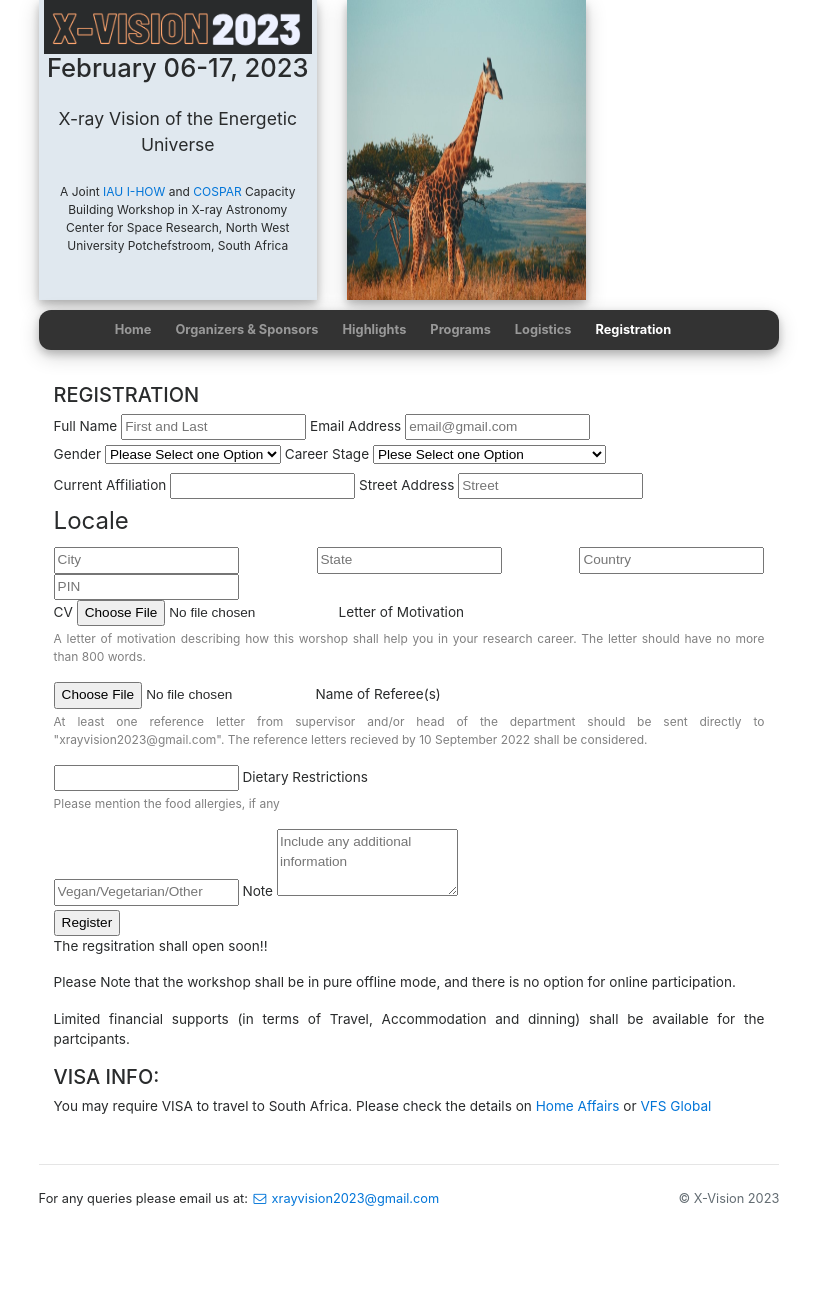
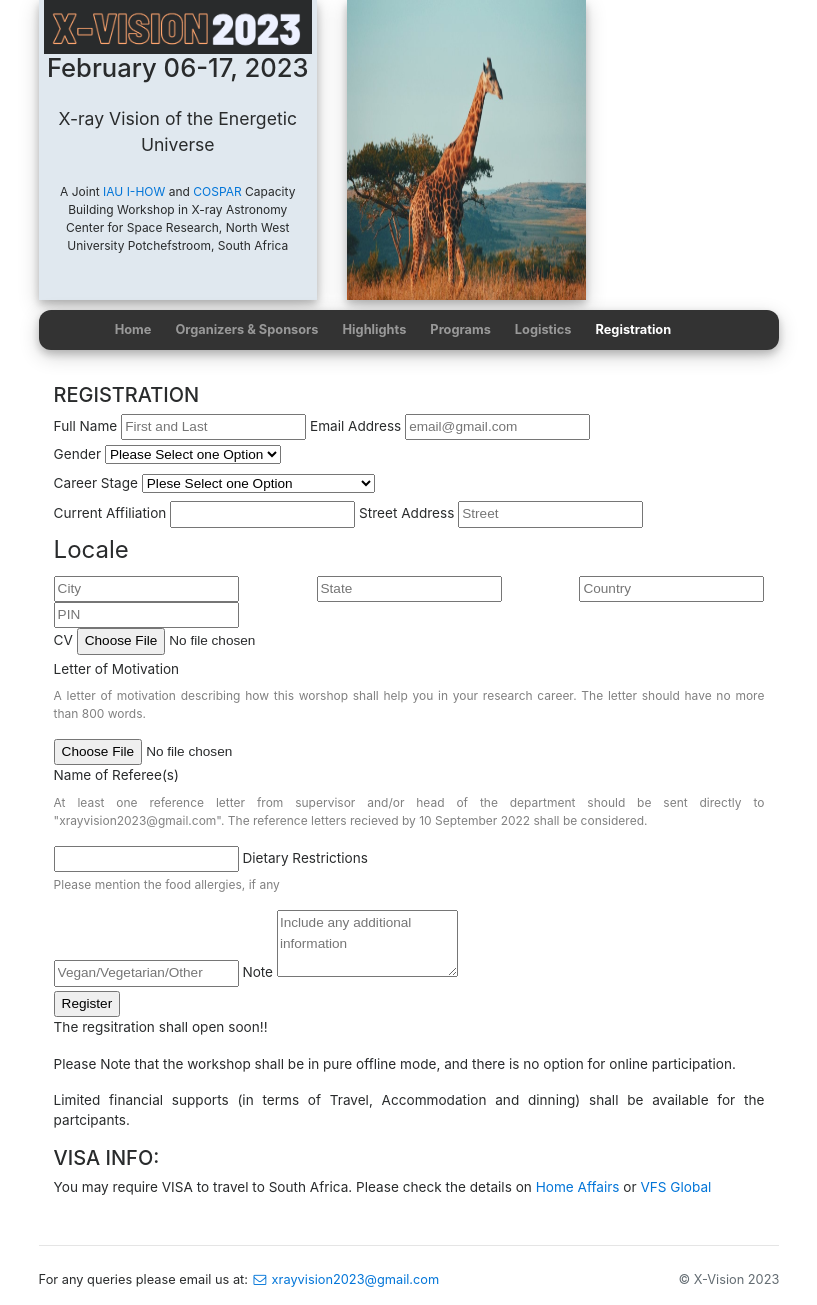
Before and after one commit to xvisionastro2023/xvisionastro2023.github.io, a Jekyll site: the page built from registration.html, in a window 1280 px wide. Shown: the whole page, without its empty margins (231-1048 px from the left). Built offline with Jekyll 4.4.1, drawn with Linux system fonts in a browser that asks for light colours; nearby versions of some CDN libraries; before the commit the page ends 1224 px from its top, so only the background shows below that.

Commit message:
Update form_regis.html

```diff
--- a/_includes/form_regis.html
+++ b/_includes/form_regis.html
@@ -1,5 +1,5 @@
 <form id="fs-frm" name="registration-form" accept-charset="utf-8" action="https://formspree.io/f/mqknrzzd" method="post">
-  <fieldset id="fs-frm-inputs">
+  <!--fieldset id="fs-frm-inputs"-->
     <label for="full-name">Full Name</label>
     <input type="text" name="name" id="full-name" placeholder="First and Last" required="true">
     <label for="email-address">Email Address</label>
@@ -12,8 +12,9 @@
    <option value="female">Female</option>
    <option value="postdoc">Other</option>
    <option value="donot">Don't want to Reveal</option>
-  </select>
+  </select> </fieldset>
 
+  <fieldset>
   <label for="career">Career Stage</label>
   <select name="career" required="">
   <option value="" selected="" disabled="">Plese Select one Option</option>
@@ -23,10 +24,12 @@
   <option value="youngRes">Young Researcher [below 3 years]</option>
   <option value="SeniorRes">Senior Researcher [above 3 years]</option>
   </select>   </fieldset>
+
   <label for='afflil'>Current Affiliation</label>
    <input type='text' name='affiliation' id='affil'>
     <label for="street-address">Street Address</label>
     <input type="text" name="street" id="street-address" placeholder="Street" required="">
+
     <fieldset class="locale">
     <legend>Locale</legend>
     <input type="text" name="city" placeholder="City" required="">
@@ -34,15 +37,18 @@
     <input type='text' name="country" id="country" placeholder="Country" required="">
     <input type="text" name="postal-code" placeholder="PIN" required="">
     </fieldset>
+
     <label for="cv">CV</label>
-    <input type="file" name="attachment" accept="image/png, image/jpeg, pdf, image/jpg">
-
+    <input type="file" name="attachment" accept="image/png, image/jpeg, .pdf, image/jpg">
+    <fieldset>
     <label for="motilettr">Letter of Motivation</label>
     <p style="font-size:12px;color:gray;">A letter of motivation describing how this worshop shall help you in your research career. The letter should have no more than 800 words.</p>
-    <input type="file" name="MotivLetter" id="motilettr" accept="image/png, image/jpeg, pdf, image/jpg">
+    <input type="file" name="MotivLetter" id="motilettr" accept="image/png, image/jpeg, .pdf, image/jpg">
+    </fieldset>
 
+    <fieldset>
     <label for="recName">Name of Referee(s)</label>
-   <p style="font-size:12px;color:gray;">At least one reference letter from supervisor and/or head of the department should be sent directly to "xrayvision2023@gmail.com". The reference letters recieved by 10 September 2022 shall be considered.</p>
+    <p style="font-size:12px;color:gray;">At least one reference letter from supervisor and/or head of the department should be sent directly to "xrayvision2023@gmail.com". The reference letters recieved by 10 September 2022 shall be considered.</p>
     <input type='text' name="recName" id="recName">
     <label for="diet">Dietary Restrictions</label>
       <p style="font-size:12px;color:gray;">Please mention the food allergies, if any</p>
@@ -50,6 +56,6 @@
     <label for="note">Note</label>
     <textarea rows="3" name="note" id="note" placeholder="Include any additional information"></textarea>
     <input type="hidden" name="_subject" id="email-subject" value="Registration Form Submission">
-  </fieldset>
+    </fieldset>
   <input type="submit" value="Register">
 </form>
```
